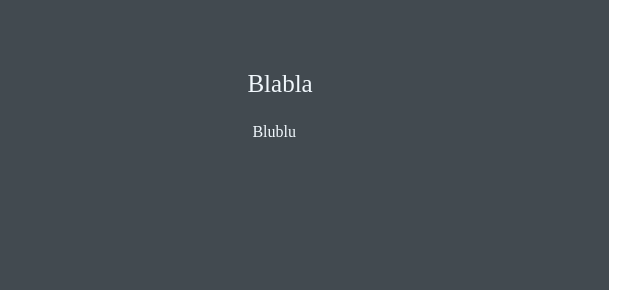
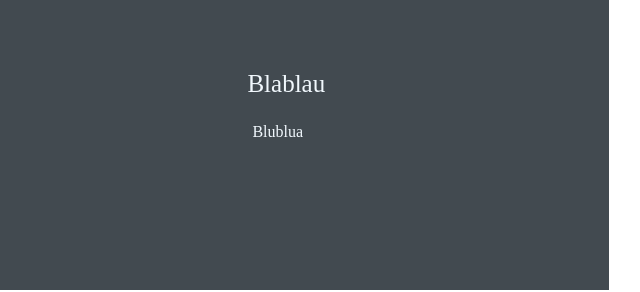
Before and after one commit to mathmuller95/DevWeek, a plain HTML site: page index.html in a window 1280 px wide. Shown: the part 696-988 px from the top of the page, 537-1177 px from the left. Drawn offline with Linux system fonts and the light colour scheme.

Commit message:
Adding awards names and periods

```diff
--- a/index.html
+++ b/index.html
@@ -86,8 +86,8 @@
                         <p class="awards-time-period">Zero dias</p>
                     </div>
                     <div class="awards-right">
-                        <p class="awards-name">Blabla</p>
-                        <p class="awards-desc">Blublu</p>
+                        <p class="awards-name">Blablau</p>
+                        <p class="awards-desc">Blublua</p>
                     </div>
                 </div>
             </section>
```
